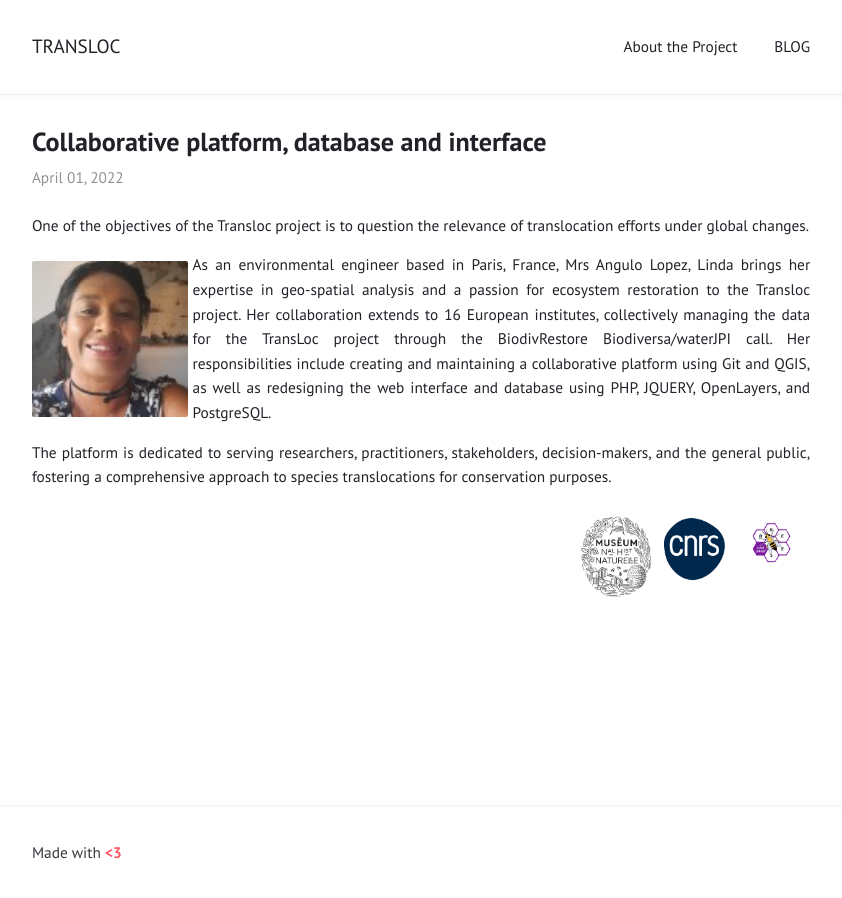
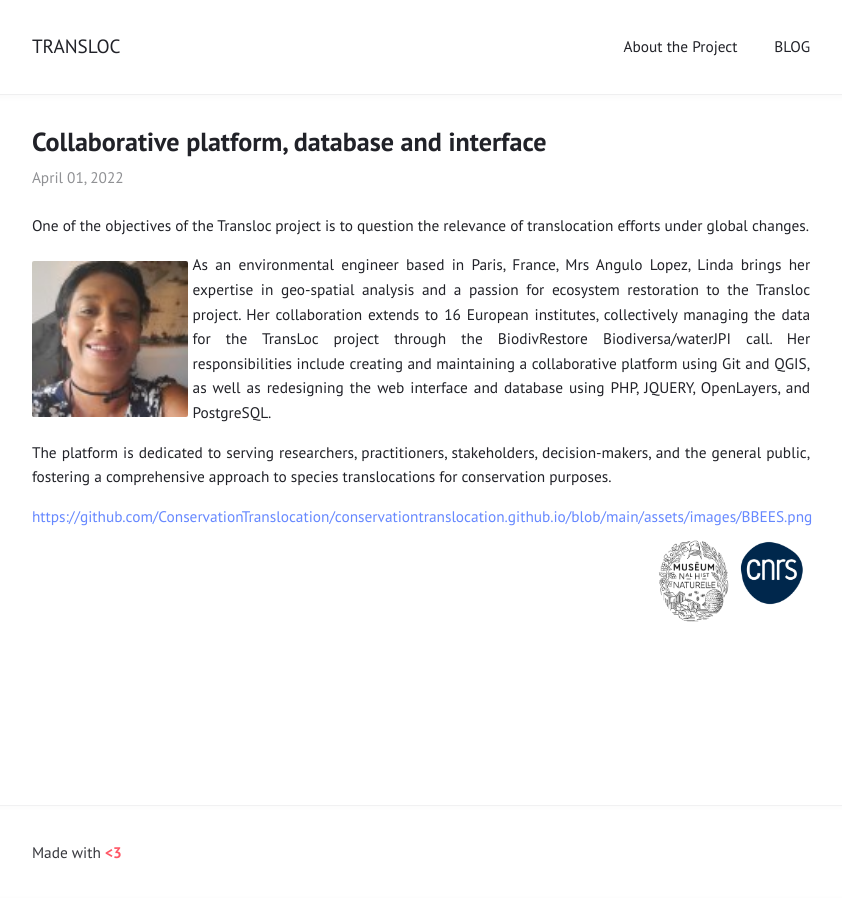
Before and after one commit to ConservationTranslocation/conservationtranslocation.github.io, a Jekyll site: the page built from _posts/2022-04-01-WP2post1.md, in a window 1280 px wide. Shown: the whole page, without its empty margins (219-1061 px from the left). Built offline with Jekyll 4.4.1, drawn with Linux system fonts in a browser that asks for light colours.

Commit message:
Update 2022-04-01-WP2post1.md
test

```diff
--- a/_posts/2022-04-01-WP2post1.md
+++ b/_posts/2022-04-01-WP2post1.md
@@ -13,6 +13,6 @@ One of the objectives of the Transloc project is to question the relevance of tr
 
 The platform is dedicated to serving researchers, practitioners, stakeholders, decision-makers, and the general public, fostering a comprehensive approach to species translocations for conservation purposes.
 
-<img align="right" width="10%" height="10%" src="https://github.com/ConservationTranslocation/conservationtranslocation.github.io/blob/main/assets/images/BBEES.png">
+[https://github.com/ConservationTranslocation/conservationtranslocation.github.io/blob/main/assets/images/BBEES.png](https://github.com/ConservationTranslocation/conservationtranslocation.github.io/blob/main/assets/images/BBEES.png?raw=true)
 <img align="right" width="10%" height="10%" src="https://github.com/ConservationTranslocation/conservationtranslocation.github.io/blob/main/assets/images/CNRS.png">
 <img align="right" width="10%" height="10%" src="https://github.com/ConservationTranslocation/conservationtranslocation.github.io/blob/main/assets/images/MNHN.png">
```
